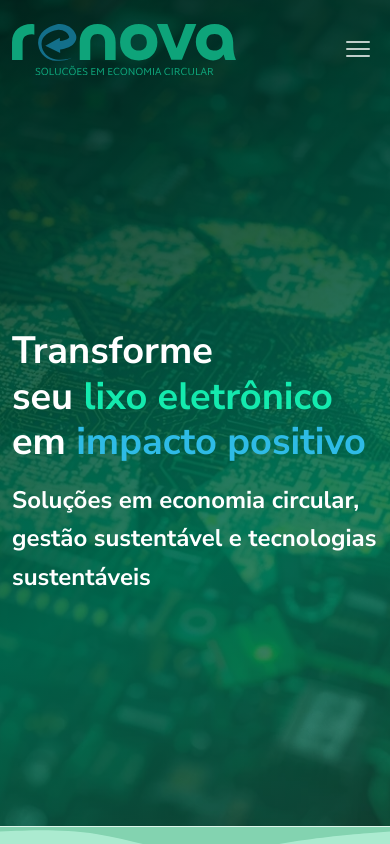
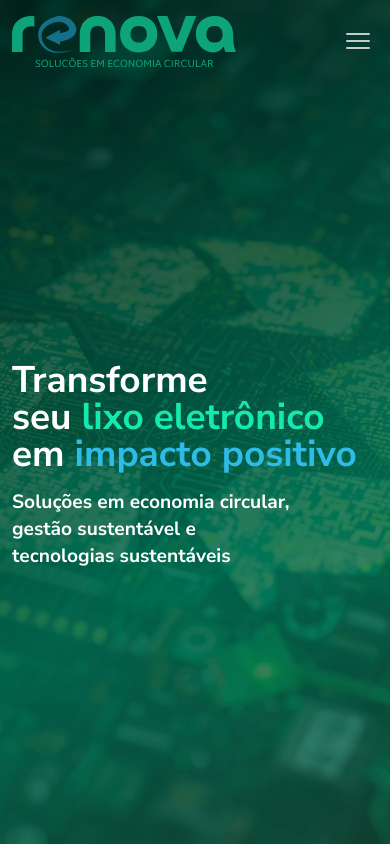
Before and after one commit to ea-nasir-project/Landing-page, a website built with Vite: page src/index.html in a window 390 px wide. Shown: the top 844 px of the page. Built offline with nearby package versions, Linux system fonts and the light colour scheme.

Commit message:
Update header positioning, logo sizing, and hero section layout

```diff
--- a/src/index.html
+++ b/src/index.html
@@ -30,6 +30,8 @@
       style="width:3rem;height:3rem;border:0.5rem solid #fff;border-top-color:#0A7D24;border-radius:50%;animation:spin 1s linear infinite;">
     </div>
   </div>
+
+  <div style="position: relative;">
 
     <header class="header">
       <div class="container">
@@ -82,8 +84,6 @@
       </div>
     </header>
 
-
-
     <section class="hero">
       <div class="hero__overlay"></div>
       <div class="hero__container container">
@@ -95,10 +95,13 @@
               em <span class="brand-icon-highlight">impacto positivo</span>
             </h1>
             <p class="hero__lead">
-            Soluções em economia circular, gestão sustentável e tecnologias sustentáveis
+              Soluções em economia circular,<br> gestão sustentável e<br>tecnologias sustentáveis
             </p>
           </div>
         </div>
+      </div>
+    </section>
+
   </div>
   <!-- <div class="hero__actions container">
     <div class="row g-3">
@@ -116,7 +119,6 @@
       </div>
     </div>
   </div> -->
-  </section>
 
   <main>
 
--- a/src/scss/custom.scss
+++ b/src/scss/custom.scss
@@ -258,12 +258,12 @@ body {
 }
 
 .header {
-  position: relative;
+  position: absolute;
   top: 0;
   left: 0;
   right: 0;
-  z-index: 1000;
-  padding: $space-300 0;
+  z-index: 2;
+  padding: $space-200 0 0 0;
   transition: all 0.5s ease-in-out;
 
   &.header--fixed {
@@ -275,19 +275,13 @@ body {
   }
 
   &__logo {
-    width: auto;
-    transition: height 0.5s ease-in-out;
+    max-width: clamp(224px, 24vw, 306px);
+    width: 100%;
+    height: auto;
+    transition: max-width 0.5s ease-in-out;
 
     .header--fixed & {
       height: 44px;
-    }
-
-    @media (max-width: 400px) {
-      width: 256px;
-    }
-
-    @media (max-width: 991px) {
-      width: 224px;
     }
   }
 
@@ -504,19 +498,16 @@ body {
 
 .hero {
   position: relative;
-  top: -117px;
-  min-height: calc(100vh - 117px);
+  height: 100vh;
   background-image: url('../images/hero.webp');
   background-size: cover;
   background-position: center;
   color: $gray-1;
-  padding: 117px 0 0 0;
-  margin: 0 0 -116px 0;
+  padding: 0;
 
   &__overlay {
     position: absolute;
     inset: 0;
-    // background: linear-gradient(135deg, rgba(0, 69, 56, 0.85) 0%, rgba(6, 145, 110, 0.75) 50%, rgba(49, 196, 150, 0.65) 100%);
     background: linear-gradient(155deg, rgba(0, 34, 28, 0.85) 5%, rgba(0, 110, 83, 0.85) 65%, rgba(23, 95, 72, 0.55) 100%);
     z-index: 1;
   }
@@ -526,23 +517,25 @@ body {
     display: flex;
     flex-direction: column;
     justify-content: center;
-
-    min-height: inherit;
+    padding-top: 88px;
+    height: 100%;
     z-index: 2;
   }
 
   &__title {
+    font-size: clamp(36px, calc(36px + (80 - 36) * ((100vw - 375px) / (1024 - 375))), 4rem);
     font-weight: 700;
     color: $gray-0;
+    line-height: 1;
   }
 
   &__lead {
     color: $gray-0;
-    font-size: clamp(1.5rem, 1rem + 0.8vw, 2.5rem);
+    font-size: clamp(1.2rem, 1rem + 0.8vw, 2rem);
     font-family: $ff-headings;
     font-weight: 700;
     margin-bottom: $space-500;
-    line-height: 1.6;
+    line-height: 1.4;
     margin: 0;
   }
 
@@ -551,13 +544,13 @@ body {
     padding: 1.25em 2em;
   }
 
-  &__actions {
-    position: absolute;
-    bottom: $space-600;
-    left: 0;
-    right: 0;
-    z-index: 2;
-  }
+  // &__actions {
+  //   position: absolute;
+  //   bottom: $space-600;
+  //   left: 0;
+  //   right: 0;
+  //   z-index: 2;
+  // }
 
   @media (max-width: 768px) {
     &__title {
```
Lines whose indentation alone changed are shown as unchanged.
